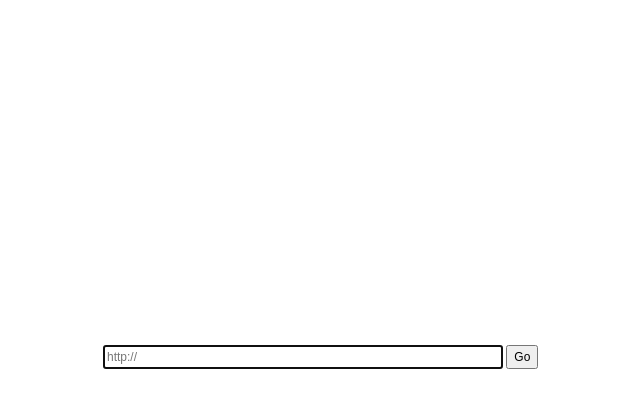
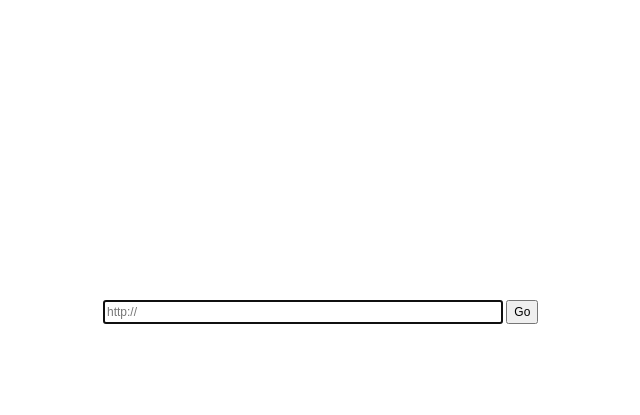
Before and after one commit to Dve4Ever/greenlime, a PHP site: page /templates/main.php in a window 1280 px wide. Shown: the part 91-506 px from the top of the page, without its empty margins (303-943 px from the left). Run offline with PHP 8.4, Linux system fonts and the light colour scheme; the template is opened without the code that fills it, so the values that code supplies are empty.

Commit message:
Update main.php

```diff
--- a/templates/main.php
+++ b/templates/main.php
@@ -35,7 +35,7 @@ html body {
 #container {
 	width:500px;
 	margin:0 auto;
-	margin-top:135px;
+	margin-top:90px;
 }
 
 #error {
```
